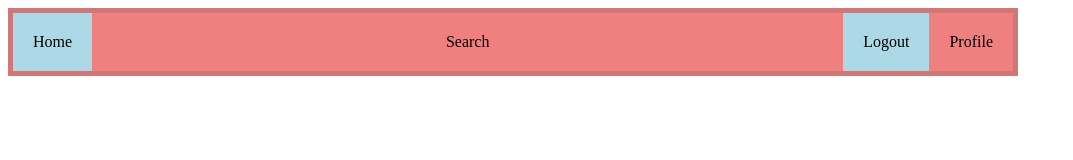
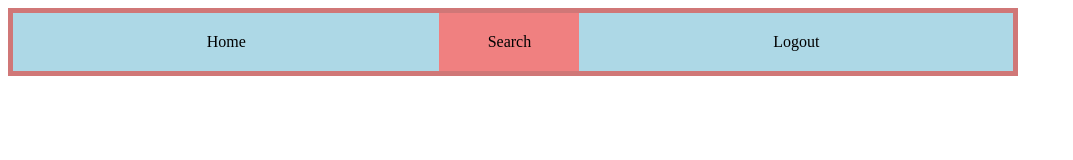
Before and after one commit to Alex-Nemet/html-practice, a plain HTML site: page flex-practice/flex-grow/flex-grow.html in a window 1280 px wide. Shown: the whole page, without its empty margins (0-1073 px from the left). Drawn offline with Linux system fonts and the light colour scheme.

Commit message:
Flex outside divs but leave inside static

```diff
--- a/flex-practice/flex-grow/flex-grow.html
+++ b/flex-practice/flex-grow/flex-grow.html
@@ -13,7 +13,7 @@
     <div class="home">Home</div>
     <div class="search">Search</div>
     <div class="logout">Logout</div>
-    <div class="profile">Profile</div>
+
 
 
   </div>
--- a/flex-practice/flex-grow/styles.css
+++ b/flex-practice/flex-grow/styles.css
@@ -8,9 +8,15 @@
   flex: 1;
 } */
 
-.container > .search {
-  flex: 2
+.home,
+.logout {
+  flex:auto
 }
+
+.search {
+  width: 100px;
+}
+
 
 .home {
   background-color: lightblue;
```
